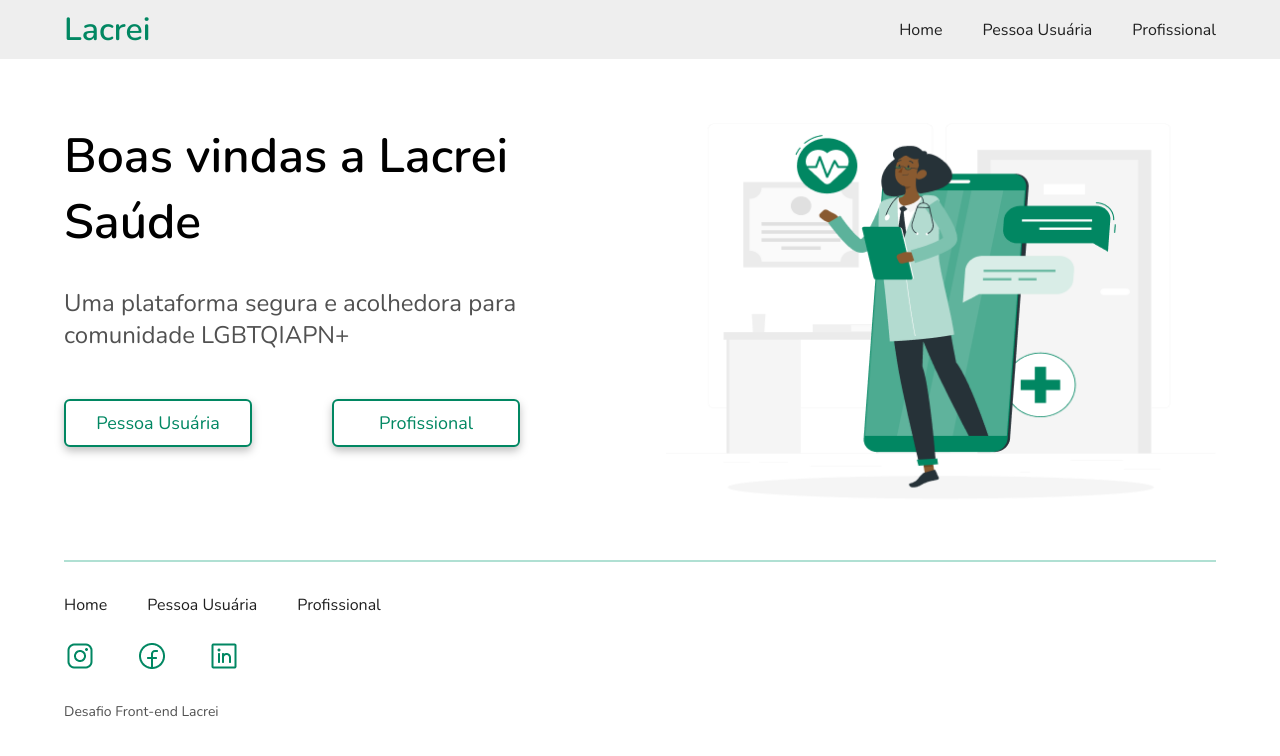
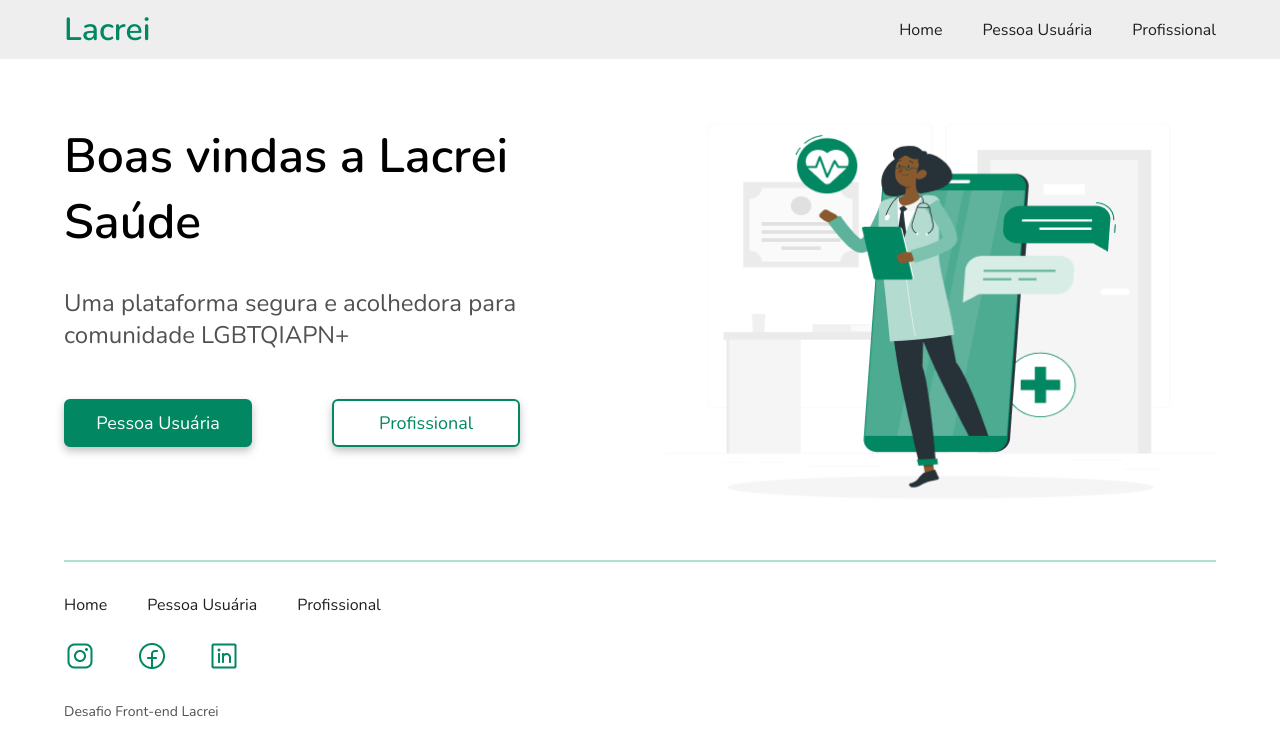
Before and after one commit to alevieiramoreira/lacrei-challenge, a React (Create React App) app: page / in a window 1280 px wide. Shown: the top 756 px of the page. Built offline with nearby package versions, Linux system fonts and the light colour scheme.

Commit message:
adiciona prop active do button

```diff
--- a/src/Pages/Main/index.tsx
+++ b/src/Pages/Main/index.tsx
@@ -20,6 +20,7 @@ const MainPage = () => {
             action={() => {
               navigate('/user');
             }}
+            active
             text="Pessoa Usuária"
           />
           <Button
--- a/src/components/Button/index.tsx
+++ b/src/components/Button/index.tsx
@@ -1,11 +1,12 @@
 import * as S from './styles';
 
-interface ButtonProps {
+export interface ButtonProps {
   action: () => void;
   text: string;
+  active?: boolean;
 }
 
-const Button = ({ action, text }: ButtonProps) => {
+const Button = ({ action, text, active }: ButtonProps) => {
   const handleButtonKeyPress = (
     event: React.KeyboardEvent<HTMLButtonElement>
   ) => {
@@ -20,6 +21,7 @@ const Button = ({ action, text }: ButtonProps) => {
       id={text}
       aria-label={text}
       onKeyUp={handleButtonKeyPress}
+      active={active}
     >
       {text}
     </S.ButtonContainer>
--- a/src/components/Button/styles.ts
+++ b/src/components/Button/styles.ts
@@ -1,6 +1,9 @@
-import styled from 'styled-components';
+import styled, { css } from 'styled-components';
+import { ButtonProps } from '.';
 
-export const ButtonContainer = styled.button`
+type StyleProps = Pick<ButtonProps, 'active'>;
+
+export const ButtonContainer = styled.button<StyleProps>`
   padding: 1rem;
   background-color: #fff;
   border: 2px solid #018762;
@@ -15,8 +18,11 @@ export const ButtonContainer = styled.button`
   &:hover {
     opacity: 0.7;
   }
-  &:active {
-    background-color: #018762;
-    color: #fff;
-  }
+
+  ${({ active }) =>
+    active &&
+    css`
+      background-color: #018762;
+      color: #fff;
+    `}
 `;
```
